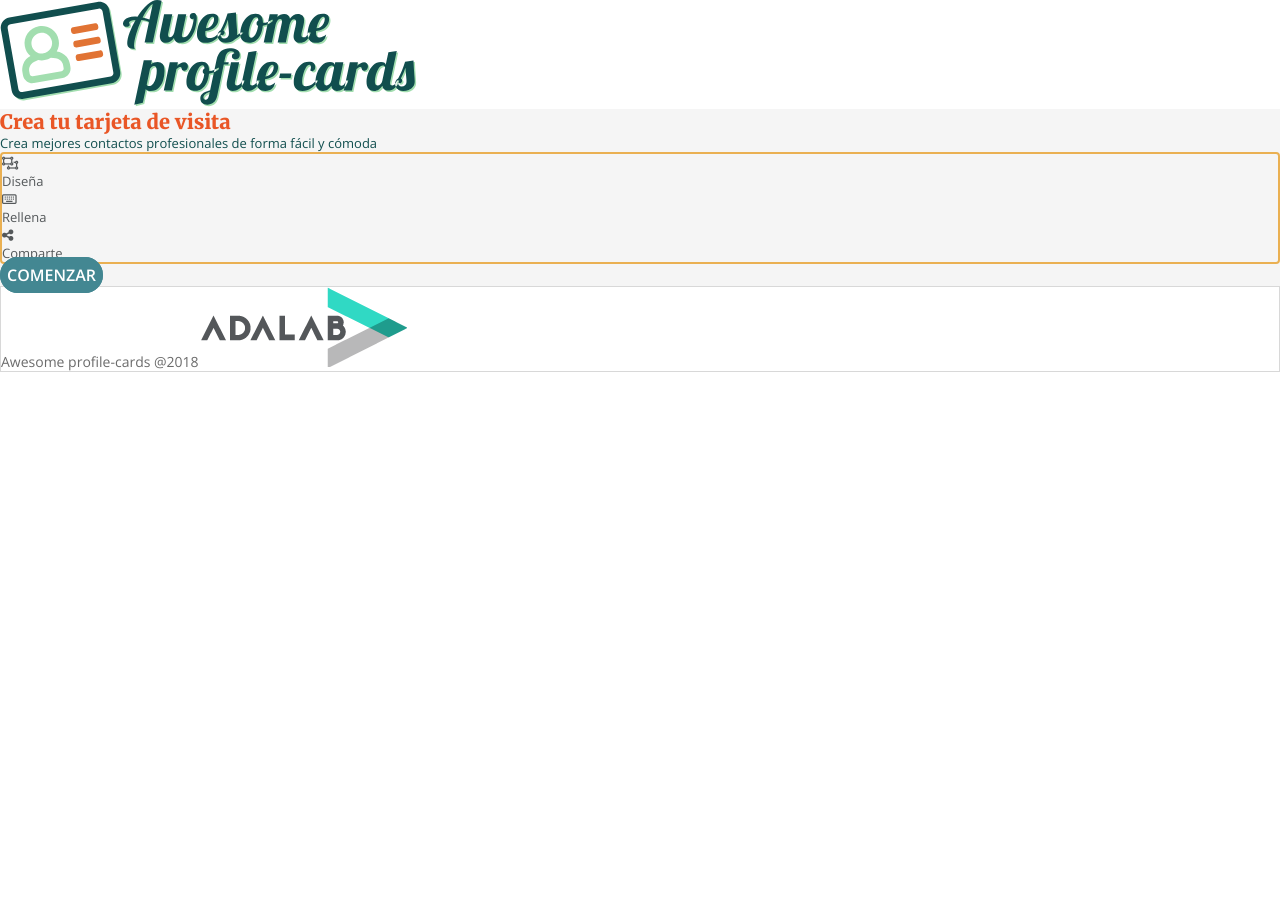
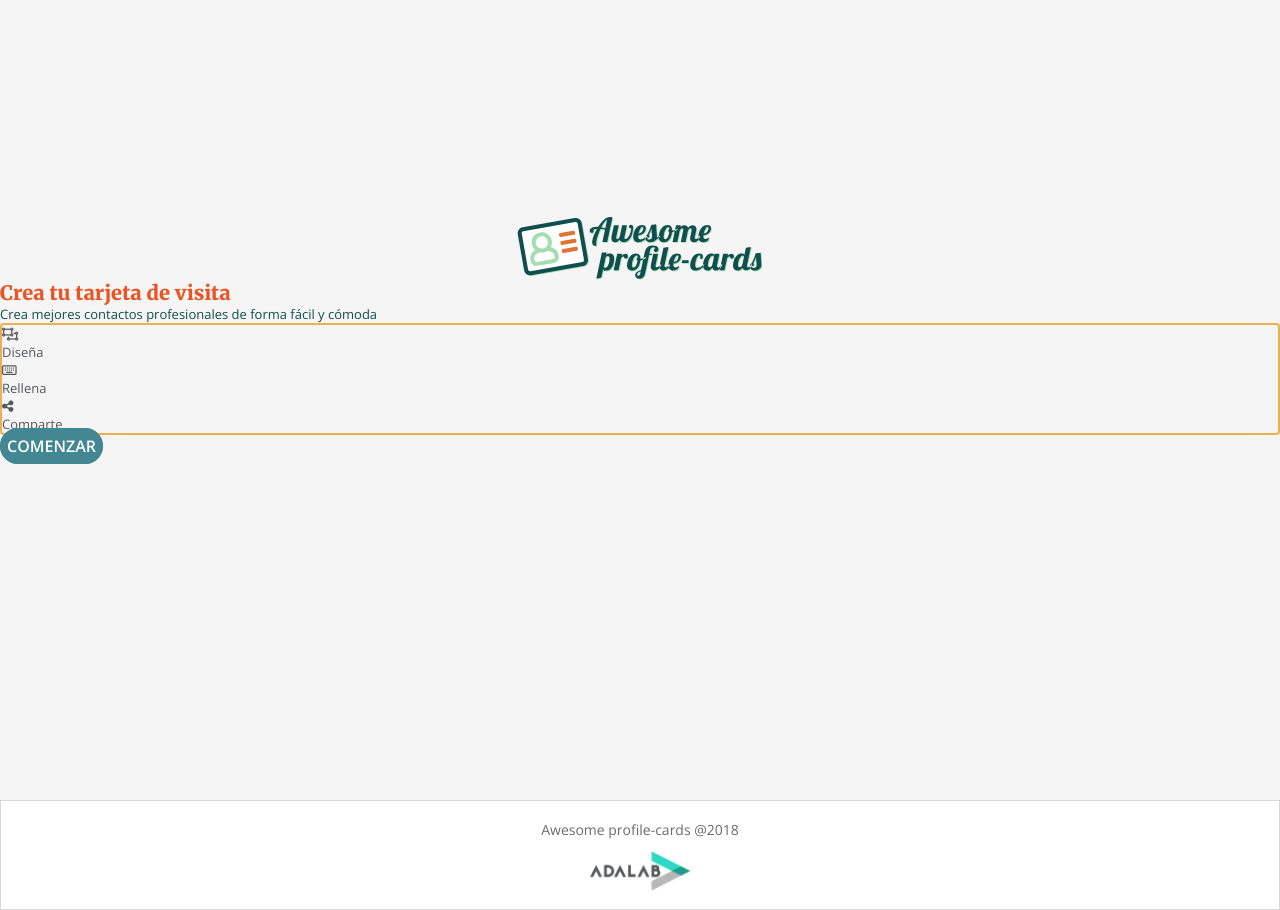
Before and after one commit to virchaca/Addams-Family-profile-cards-MII-, a website: page src/html/index.html in a window 1280 px wide. Before the commit the page ends 800 px from the top, so only its background shows below. Drawn offline with nearby package versions, Linux system fonts and the light colour scheme; files that its build step writes are made by us from their sources; files whose address does not match are found by name.

Commit message:
landing header and footer ready. Classes changed to BEM

```diff
--- a/src/html/partials/footer.html
+++ b/src/html/partials/footer.html
@@ -1,4 +1,4 @@
 <footer class="footer">
-    <span class="copy">Awesome profile-cards @2018</span>
-    <img class="logo-adalab" src="./assets/images/logo-adalab.png" alt="logo-adalab">
+    <span class="footer__copy">Awesome profile-cards @2018</span>
+    <img class="footer__logo" src="./assets/images/logo-adalab.png" alt="logo-adalab">
 </footer>
--- a/src/html/partials/header.html
+++ b/src/html/partials/header.html
@@ -1 +1,3 @@
-<img class="pic-title" src="./assets/images/logo-awesome-profile-cards.svg" alt="awsome-cards-logo">
+<header class="header">
+    <img class="header__image" src="./assets/images/logo-awesome-profile-cards.svg" alt="awsome-cards-logo">
+</header>
--- a/src/scss/layout/_footer.scss
+++ b/src/scss/layout/_footer.scss
@@ -1,10 +1,15 @@
 .footer {
+  display: flex;
+  flex-direction: column;
+  align-items: center;
+  gap: 1.2rem;
   background-color: $whiteTwo;
   border: 0.1rem solid $whiteThree;
-  .copy {
+  padding: 1.9rem;
+  &__copy {
     @include testStyle($openSans, $regular, 1.4rem, $brownishGrey);
   }
-//   .logo-adalab {
-
-//   }
+  &__logo {
+    width: 10rem;
+  }
 }
--- a/src/scss/layout/_header-land.scss
+++ b/src/scss/layout/_header-land.scss
@@ -0,0 +1,12 @@
+.header {
+    background-color: $whiteFour;
+    height: 35vh;
+    display: flex;
+    align-items: flex-end;
+    justify-content: center;
+    &__image {
+        width: 25rem;
+        height: 6.3rem;
+        margin-top: 9.5rem;
+    }
+}
--- a/src/scss/layout/_main-land.scss
+++ b/src/scss/layout/_main-land.scss
@@ -1,6 +1,6 @@
 .main-land {
   background-color: $whiteFour;
-
+  height: 65vh;
   .main-title {
     @include testStyle($merriweather, $blackBold, 2rem, $tomato);
   }
```
